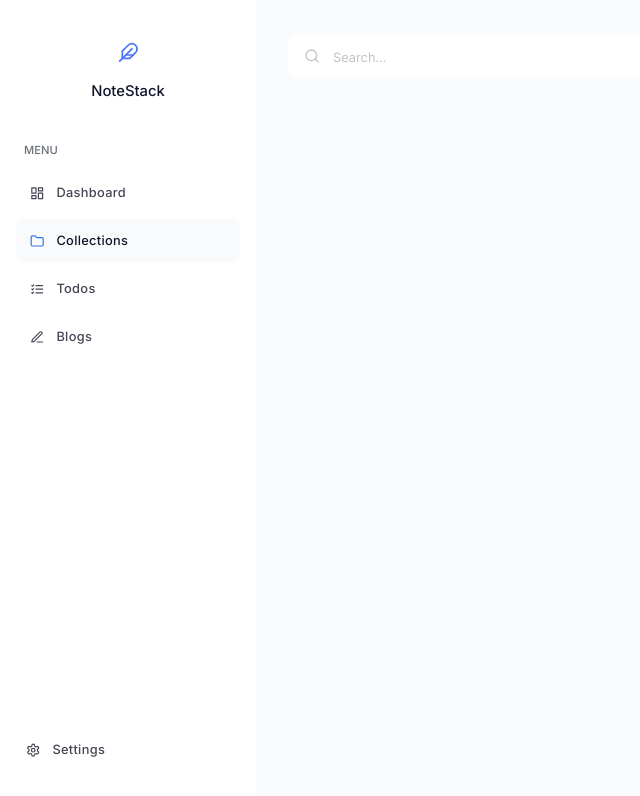
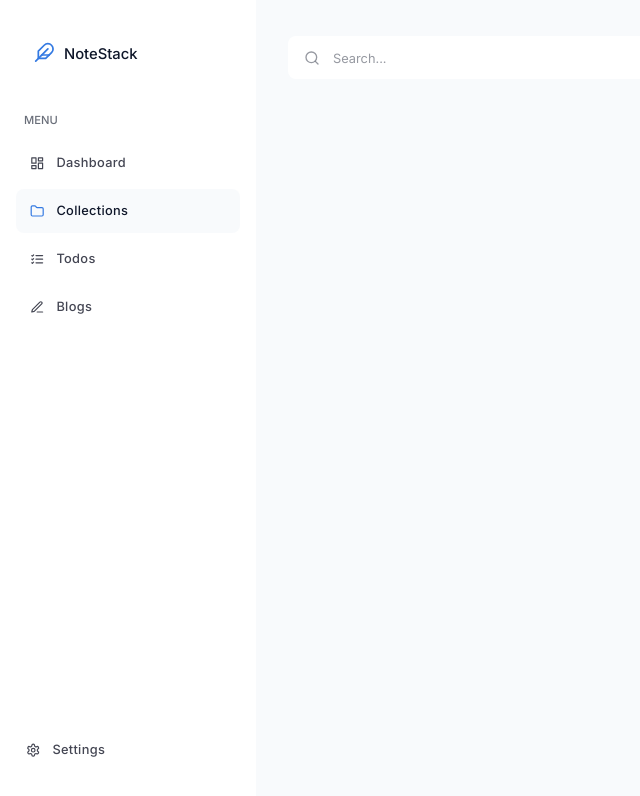
Before and after one commit to rogelcristobal/my-application, a React (Vite) app in the folder client/: page /collections in a window 1280 px wide. Shown: the top 796 px of the page, without its empty margins (0-640 px from the left). Built offline with nearby package versions, Linux system fonts and the light colour scheme; no server answers.

Commit message:
some changes

```diff
--- a/client/src/App.jsx
+++ b/client/src/App.jsx
@@ -25,7 +25,7 @@ function App() {
         <Route
           path="/*"
           element={
-              <div className="h-full w-full bg-slate-100/40  flex items-start  justify-start relative">
+              <div className="h-full w-full bg-slate-100/50  flex items-start  justify-start relative">
                 <Sidebar></Sidebar>
                 <Routes>
                   <Route
--- a/client/src/components/SearchBar.jsx
+++ b/client/src/components/SearchBar.jsx
@@ -51,7 +51,7 @@ const SearchBar = () => {
     };
   }, [inputRef]);
   return (
-    <div className="max-w-[23rem] w-full relative bg-transparent">
+    <div className="max-w-[23rem] w-full relative  rounded-lg">
       <input
         ref={inputRef}
         type="text"
@@ -64,13 +64,13 @@ const SearchBar = () => {
             input: e.target.value,
           })
         }
-        className={`input placeholder:font-inter input-ghost relative rounded-lg placeholder:text-[#a7a9ad]/70 w-full input-sm  placeholder:text-[0.8rem] h-[2.5rem] pl-11 max-w-sm focus:bg-white placeholder:font-normal focus:text-inherit  cursor cursor-pointer  focus:outline-none ${
-          state.hover ? "bg-white" : "bg-white"
+        className={`input  placeholder:font-inter input-ghost relative  placeholder:text-[#696e79]/70 w-full input-sm  placeholder:text-[0.8rem] h-[2.7rem] pl-11 max-w-sm focus:bg-white placeholder:font-normal focus:text-inherit  cursor cursor-pointer  focus:outline-none ${
+          state.hover ? "bg-white" : "bg-white "
         }`}
       />
       <LuSearch
         className={`absolute   text-md top-1/2 -translate-y-1/2 ml-4 ${
-          state.hover ? "text-[#a7a9ad]" : "text-[#a7a9ad]/70"
+          state.hover ? "text-[#696e79]/70" : "text-[#696e79]/70"
         }`}
       />
 
--- a/client/src/components/Sidebar.jsx
+++ b/client/src/components/Sidebar.jsx
@@ -37,18 +37,18 @@ const Sidebar = () => {
       <div
         className={`${
           state ? "px-[0.8rem]" : " px-6  "
-        } w-full   relative flex view items-center justify-center  pt-8 pb-10   `}
+        } w-full   relative flex view items-center justify-start  pt-8 pb-10   `}
       >
-        <div className="view flex-col flex items-center justify-center">
+        <div className="view flex items-center justify-center">
           <div
             className={`view grid cursor-pointer relative rounded-lg p-[0.6rem] place-content-center ${
               state ? "mr-0" : "mr-0"
             }`}
           >
-            <LuFeather className="text-[1.3rem] text-[#4c74fc]" />
+            <LuFeather className="text-[1.3rem]  text-[#347ae2]" />
           </div>
           {!state && (
-            <span className="mt-2 relative   w-fit text-start pl-0 whitespace-nowrap overflow-hidden text-[0.925rem]  font-medium">
+            <span className="mt-1 relative   w-fit text-start pl-0 whitespace-nowrap overflow-hidden text-[0.925rem]  font-medium">
               NoteStack
               <div></div>
             </span>
--- a/client/src/components/SidebarLink.jsx
+++ b/client/src/components/SidebarLink.jsx
@@ -28,7 +28,8 @@ const SidebarLink = ({ title, sidebarState, icon, count, path }) => {
             <div
               className={`flex justify-start items-center   h-full font-medium  text-[0.8rem] w-full capitalize gap-3 ${!sidebarState?'max-w-[75%] ':'max-w-[100%]'}`}
             >
-              <span className={`text-[0.9rem] mx-auto ${isActive&&'text-[#347ae2]'}`}>{icon}</span>
+              {/* text-[#347ae2] */}
+              <span className={`text-[0.9rem] mx-auto ${isActive&&' text-[#347ae2]'}`}>{icon}</span>
               {!sidebarState && (
                 <span className="flex items-center tracking-wide text-start w-full h-full overflow-x-hidden  truncate">
 
--- a/client/src/pages/Home.jsx
+++ b/client/src/pages/Home.jsx
@@ -28,29 +28,30 @@ const Home = () => {
   return (
     <div className="h-full  w-full flex flex-col items-start justify-start relative">
       <div className=" h-full overflow-y-scroll w-full">
-        <div className="h-fit w-full flex  pt-10 pb-6 items-start flex-col justify-start">
-          {/* <div className="text-[#696e79]/70 w-full py-4 pt-6  px-6  flex items-center justify-start ">
+        <div className="h-fit w-full flex   pb-6 items-start flex-col justify-start">
+          <div className="text-[#696e79]/70 w-full  py-3   pt-6  px-6  flex items-center justify-start ">
             <SearchBar />
-          </div> */}
-          <div className="view flex flex-col w-fit max-w-lg px-8">
-             <span className="mb-2 font-medium view text-[0.8rem] text-[#347ae2]">Dashboard</span>
-            <span className="view  text-[1.45rem] font-medium  capitalize">
+          </div>
+          <div className="view flex flex-col pt-4 w-fit max-w-lg px-8">
+            {/* text-[#347ae2] */}
+             {/* <span className="mb-2 font-medium view text-[0.8rem] ">Dashboard</span> */}
+            <span className="view  text-[1.4rem] font-medium  capitalize">
               Welcome,{" "}
               <span className="">
                 {data?.firstName} {data?.lastName}
               </span>
               {/* Dashboard */}
             </span>
-            <span className="view text-[#696e79]/70 flex text-xs mt-1.5 gap-2 items-center   tracking-wide">
+            <span className="view text-[#696e79]/70 flex gap-1  mt-1.5  items-center   tracking-wide text-[0.8rem]">
               <LuMail />
-              <span>{data?.email}</span>
+              <span> {data.email}</span>
             </span>
           </div>
         </div>
 
-        <div className="px-6 w-full  h-[120%]  ">
+        <div className="px-8 w-full  h-[120%]  pt-4">
           {/* text-[#a7a9ad]/80 */}
-          {/* <span className=" font-medium view text-[0.8rem] text-[#696e79]">Dashboard</span> */}
+          <span className=" font-medium view text-[0.875rem] text-[#696e79]">Dashboard</span>
           <div className=" grid grid-flow-col grid-cols-4 w-fit gap-4 mt-4">
             {[
               {
@@ -66,23 +67,28 @@ const Home = () => {
             ].map((item, id) => (
               <div
                 key={id}
-                className=" px-4 py-3   bg-white  rounded-lg m cursor-pointer items-start  flex  justify-start   min-h-[5rem] gap-4 w-52"
+                className=" px-4 py-4   bg-white  rounded-lg m cursor-pointer items-start  flex  justify-start flex-col  min-h-[5rem] gap-4 w-52"
               >
+
+
+                {/* text-[#347ae2] */}
+                 <div className="p-2.5  rounded-full text-[0.925rem] bg-[#347ae2]/10 text-[#347ae2] ">
+                  {item.icon}
+                </div>
 
                  <div className="flex flex-col items-start view h-full justify-center  w-full">
                  {/* text-[#a7a9ad] */}
-                  <div className=" flex  flex-col   w-full">
-                    <span className="text-[0.8rem]  flex items-center gap-2 text-[#a7a9ad  font-medium ">
+
+                   <span className=" pt-0 pb-0   text-inherit font-helveticaRegular text-[1.7rem] ">
+                    {item.data}
+                  </span>
+                   <div className=" flex  flex-col   w-full">
+                    <span className="text-[0.785rem] text-[#696e79] font-medium  flex items-center gap-2  ">
                       {item.description} <LuHelpCircle  className="text-[#a7a9ad]"/>
                     </span>
                   </div>
-                   <span className=" pt-0 pb-0   text-inherit font-helveticaRegular text-[1.75rem] ">
-                    {id === 0? "53": item.data}
-                  </span>
                 </div>
-                 <div className="p-2.5  rounded-full text-[#347ae2] bg-[#347ae2]/10  ">
-                  {item.icon}
-                </div>
+
               </div>
             ))}
           </div>
```
